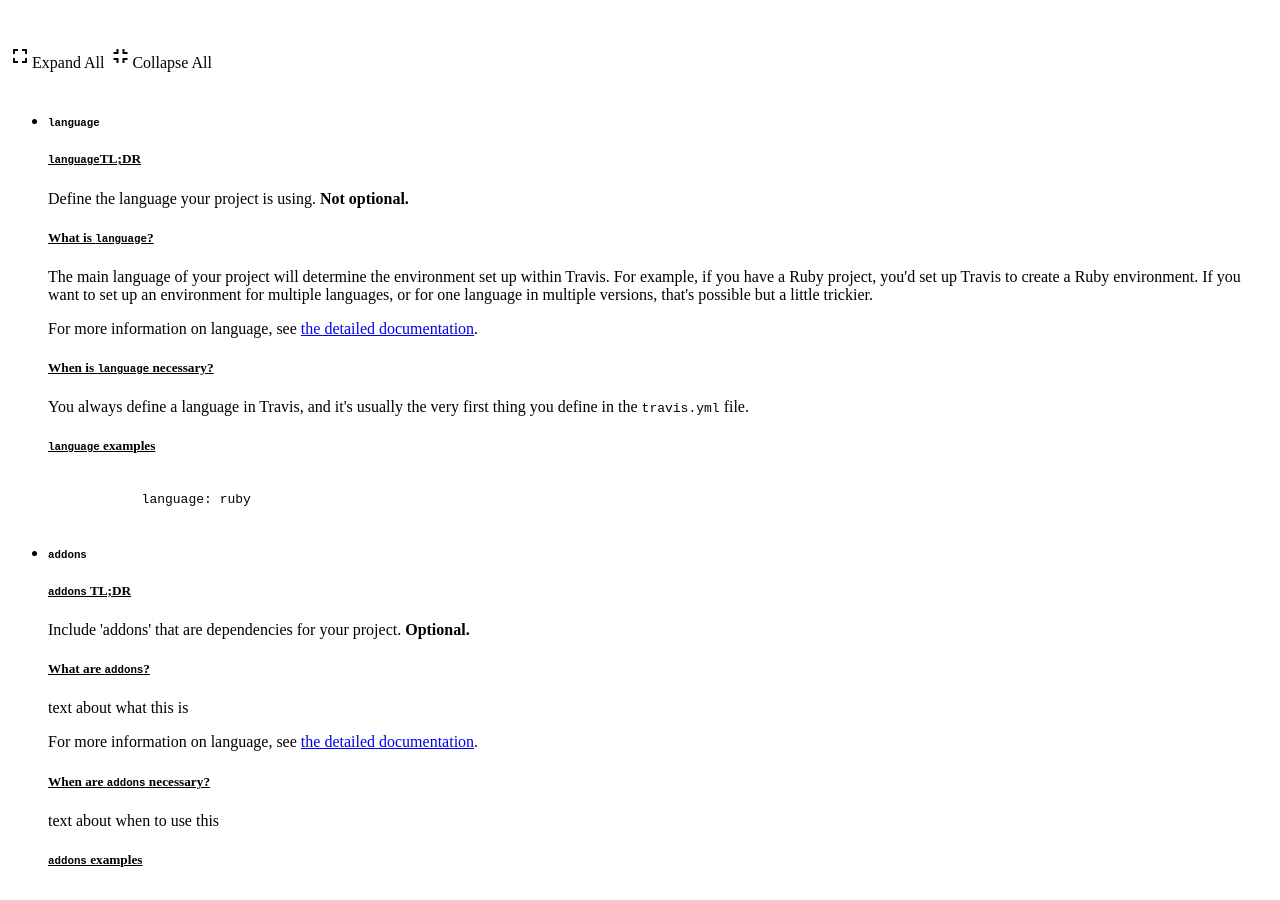
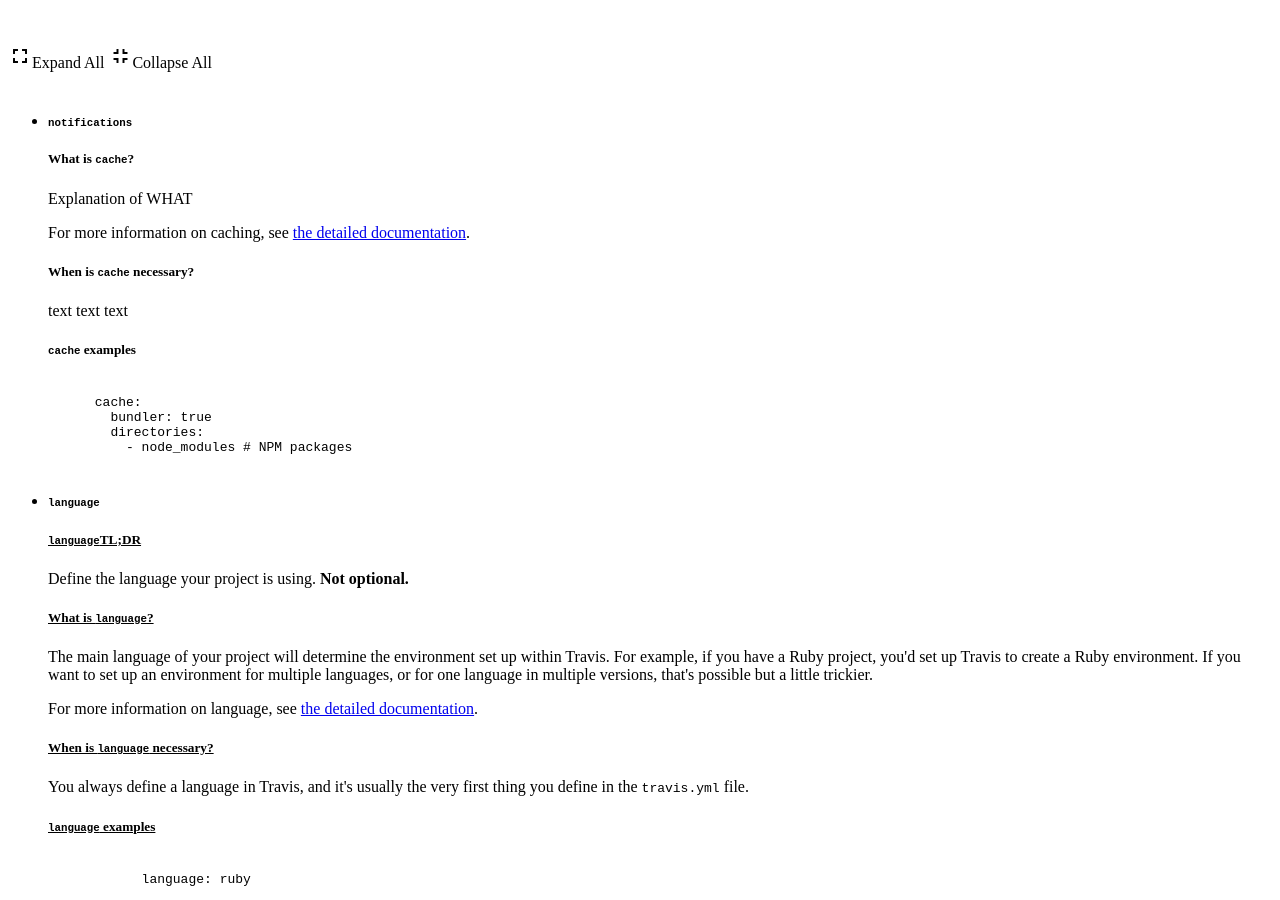
Before and after one commit to brianamarie/test-jekyll, a Jekyll site: the page built from index.html, in a window 1280 px wide and 900 px high. Built offline with Jekyll 4.4.1, drawn with Linux system fonts in a browser that asks for light colours; nearby versions of some CDN libraries; a script that is not in the unit is left out.

Commit message:
add notifications

```diff
--- /dev/null
+++ b/_includes/notifications.html
@@ -0,0 +1,18 @@
+<li>
+  <div class="collapsible-header"><i class="mdi-navigation-chevron-right"></i>
+    <h5><code>notifications</code></h5>
+  </div>
+  <div class="collapsible-body">
+    <h5>What is <code>cache</code>?</h5>
+      <p>Explanation of WHAT</p>
+      <p>For more information on caching, see <a href="https://docs.travis-ci.com/user/caching">the detailed documentation</a>.
+    <h5>When is <code>cache</code> necessary?</h5>
+      <p>text text text</p>
+    <h5><code>cache</code> examples</h5>
+      <pre><code>
+      cache:
+        bundler: true
+        directories:
+          - node_modules # NPM packages
+      </pre></code>
+</li>
--- a/index.html
+++ b/index.html
@@ -41,6 +41,7 @@
     <br />
     <br />
     <ul class="collapsible" data-collapsible="expandable">
+      {% include notifications.html %}
       {% include language.html %}
       {% include addons.html %}
       {% include cache.html %}
```
